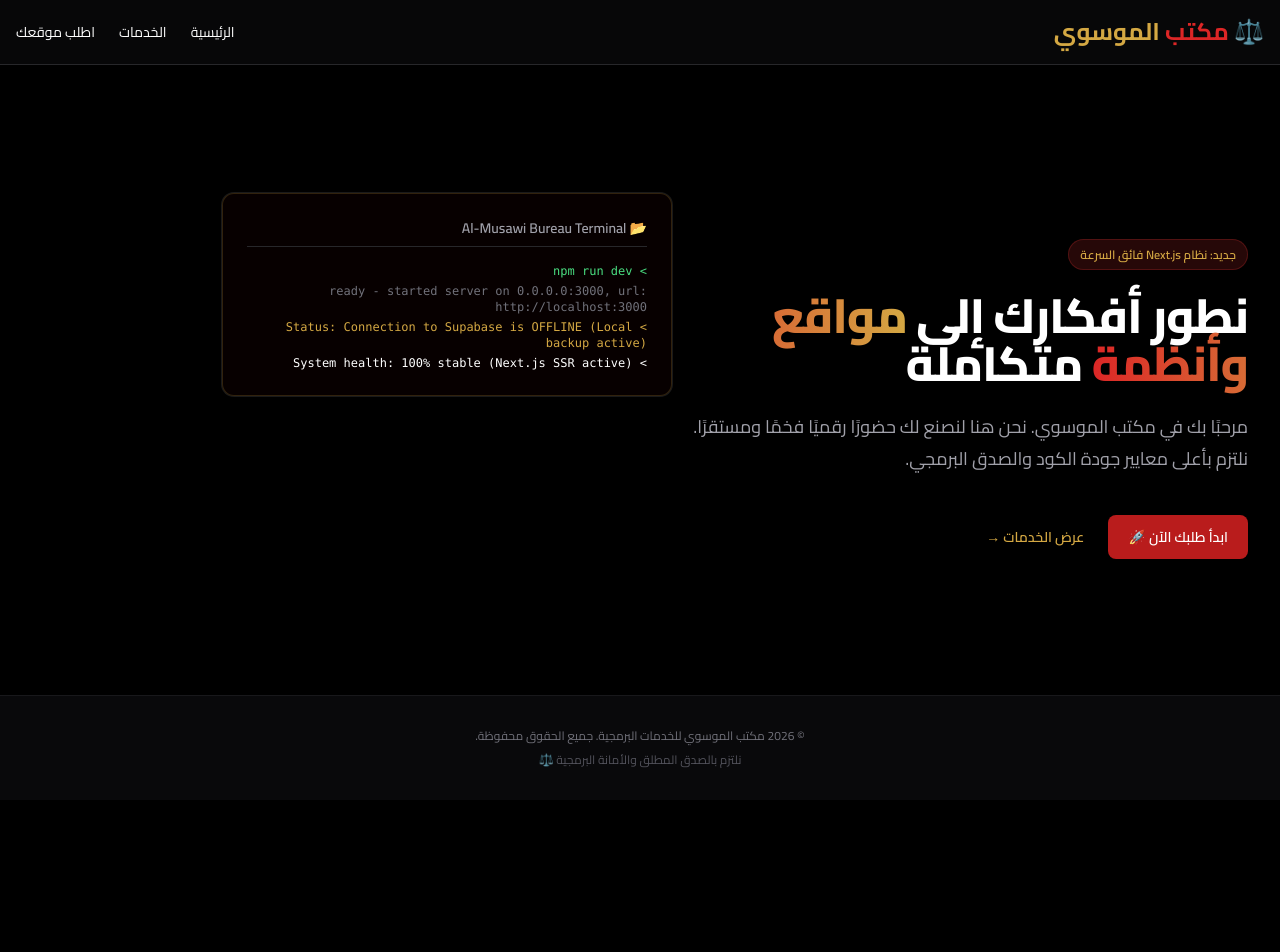
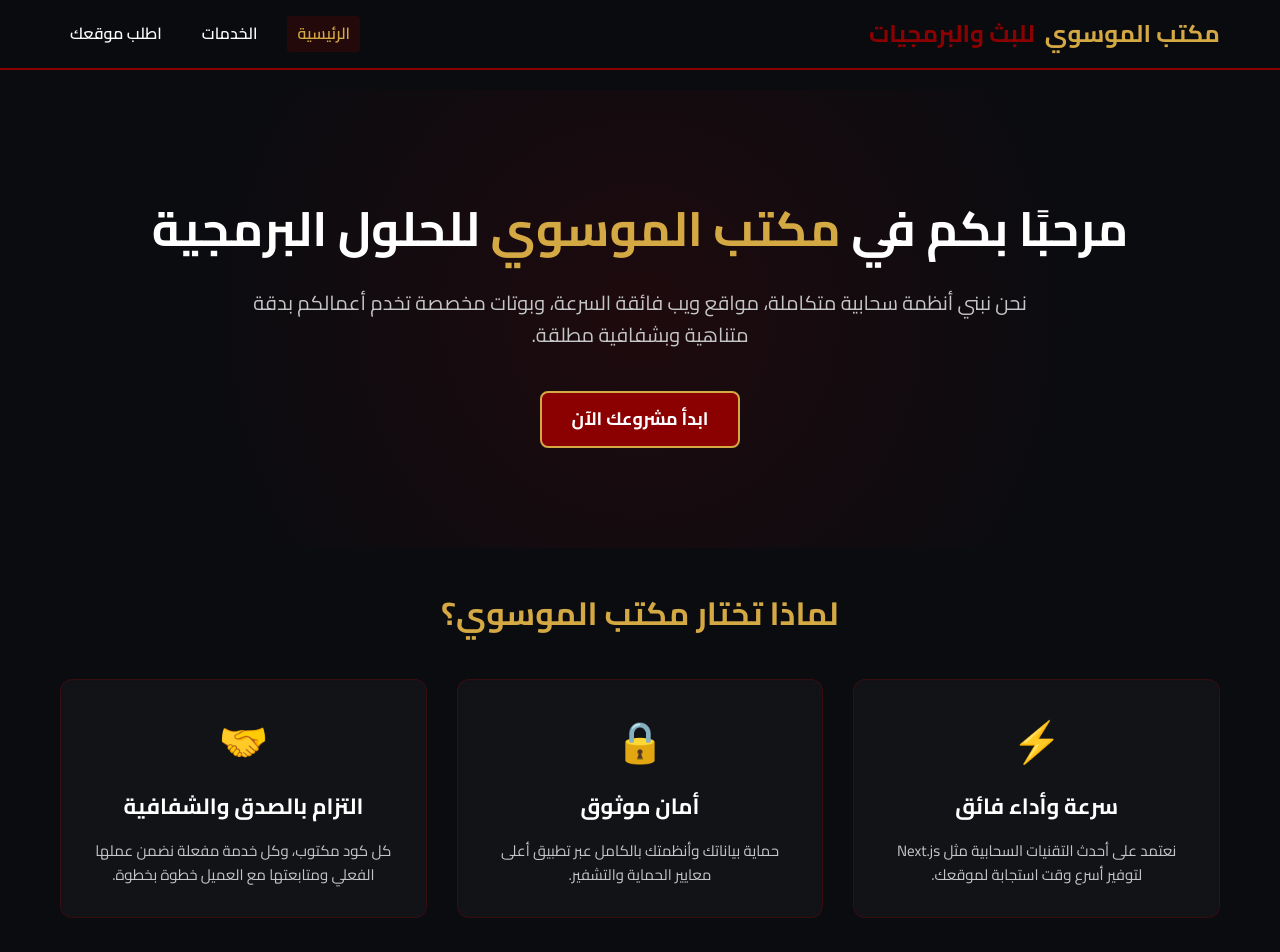
Before and after one commit to Alithepronce/al-mousawi-nextjs, a Next.js app: page / in a window 1280 px wide. Shown: the top 952 px of the page. Before the commit the page ends 800 px from the top, so only its background shows below. Built offline with nearby package versions, Linux system fonts and the light colour scheme.

Commit message:
Add home page app/page.js

```diff
--- /dev/null
+++ b/app/page.js
@@ -0,0 +1,44 @@
+import Header from '../components/Header';
+import Footer from '../components/Footer';
+import Link from 'next/link';
+
+export default function Home() {
+  return (
+    <>
+      <Header />
+      <main className="container">
+        <section className="hero">
+          <h1>مرحبًا بكم في <span>مكتب الموسوي</span> للحلول البرمجية</h1>
+          <p>
+            نحن نبني أنظمة سحابية متكاملة، مواقع ويب فائقة السرعة، وبوتات مخصصة تخدم أعمالكم بدقة متناهية وبشفافية مطلقة.
+          </p>
+          <Link href="/order" className="cta-btn">
+            ابدأ مشروعك الآن
+          </Link>
+        </section>
+
+        <section style={{ marginTop: '40px' }}>
+          <h2 style={{ textAlign: 'center', color: '#D4A843', fontSize: '32px' }}>لماذا تختار مكتب الموسوي؟</h2>
+          <div className="grid">
+            <div className="card">
+              <div className="card-icon">⚡</div>
+              <h3>سرعة وأداء فائق</h3>
+              <p>نعتمد على أحدث التقنيات السحابية مثل Next.js لتوفير أسرع وقت استجابة لموقعك.</p>
+            </div>
+            <div className="card">
+              <div className="card-icon">🔒</div>
+              <h3>أمان موثوق</h3>
+              <p>حماية بياناتك وأنظمتك بالكامل عبر تطبيق أعلى معايير الحماية والتشفير.</p>
+            </div>
+            <div className="card">
+              <div className="card-icon">🤝</div>
+              <h3>التزام بالصدق والشفافية</h3>
+              <p>كل كود مكتوب، وكل خدمة مفعلة نضمن عملها الفعلي ومتابعتها مع العميل خطوة بخطوة.</p>
+            </div>
+          </div>
+        </section>
+      </main>
+      <Footer />
+    </>
+  );
+}
```
